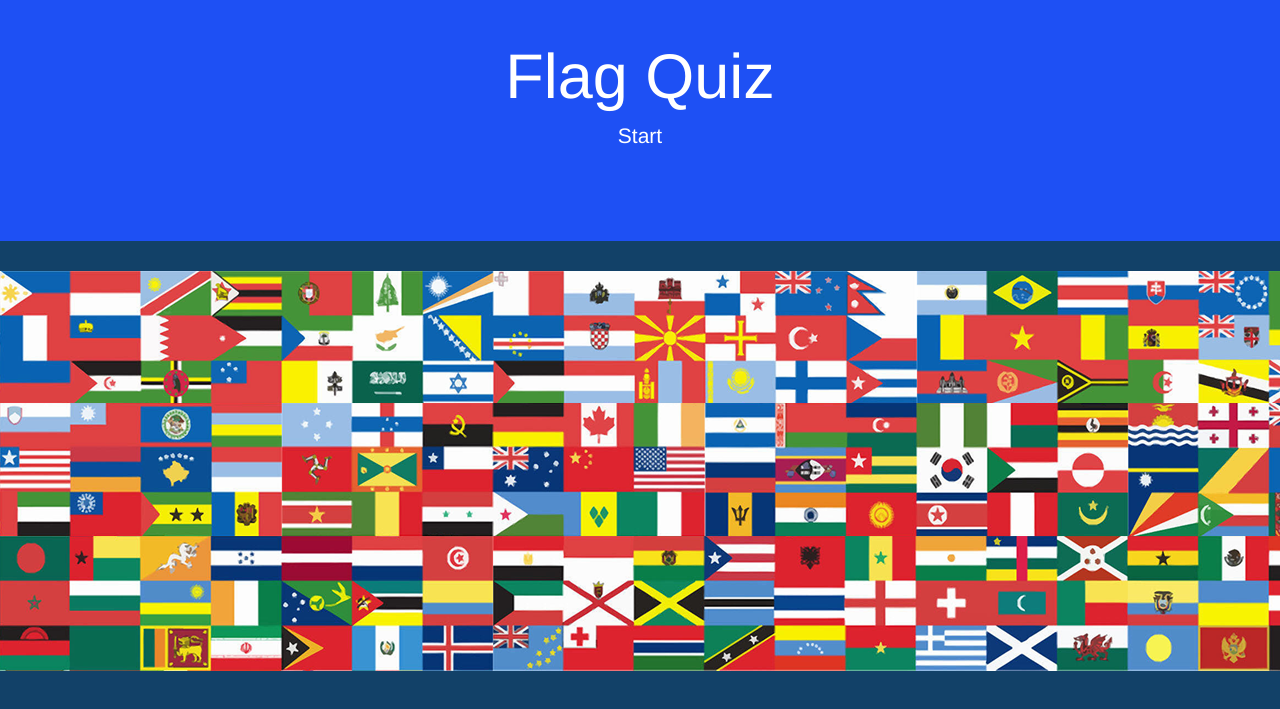
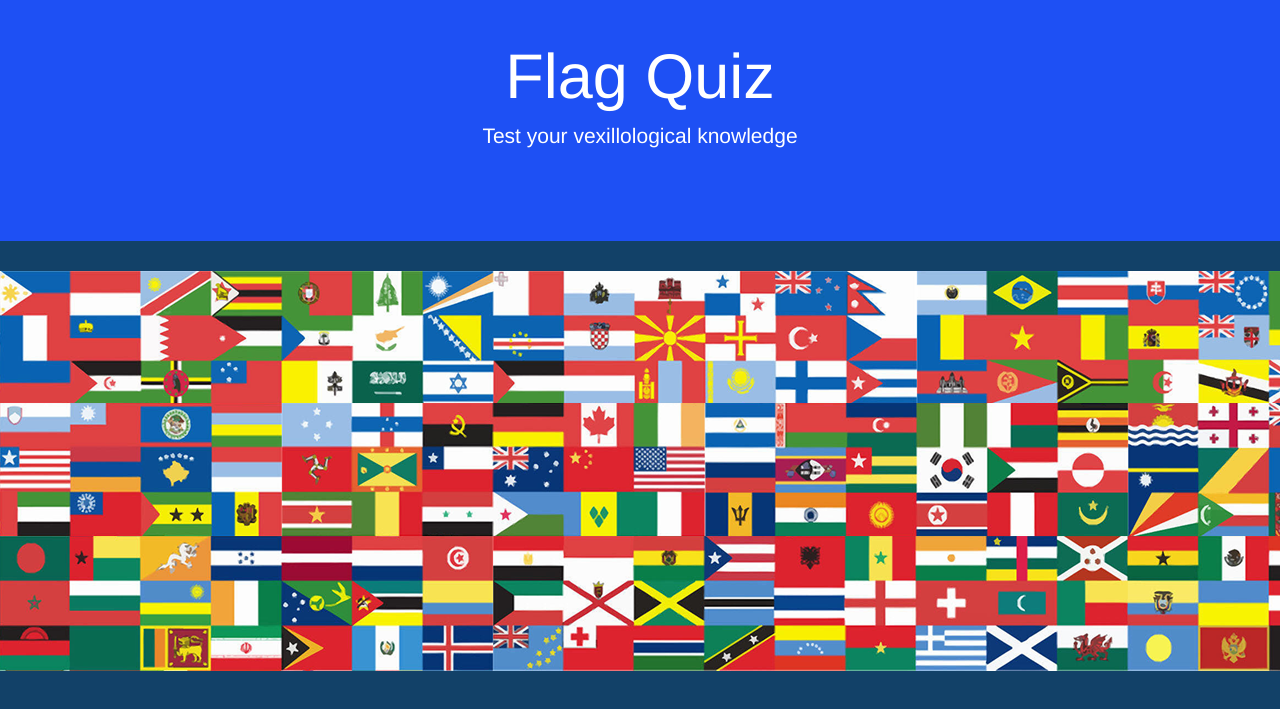
Before and after one commit to rjhunter3/TheFlagQuiz, a plain HTML site: page index.html in a window 1280 px wide. Shown: the part 53-762 px from the top of the page. Drawn offline with nearby package versions, Linux system fonts and the light colour scheme.

Commit message:
Updated home text
'New game' is in the navbar so all is good

```diff
--- a/index.html
+++ b/index.html
@@ -39,7 +39,7 @@
 
 <div class="jumbotron">
   <h1>Flag Quiz</h1>
-  <p>Start</p>
+  <p>Test your vexillological knowledge</p>
 </div>
 <!--<br>
 <br>-->
```
